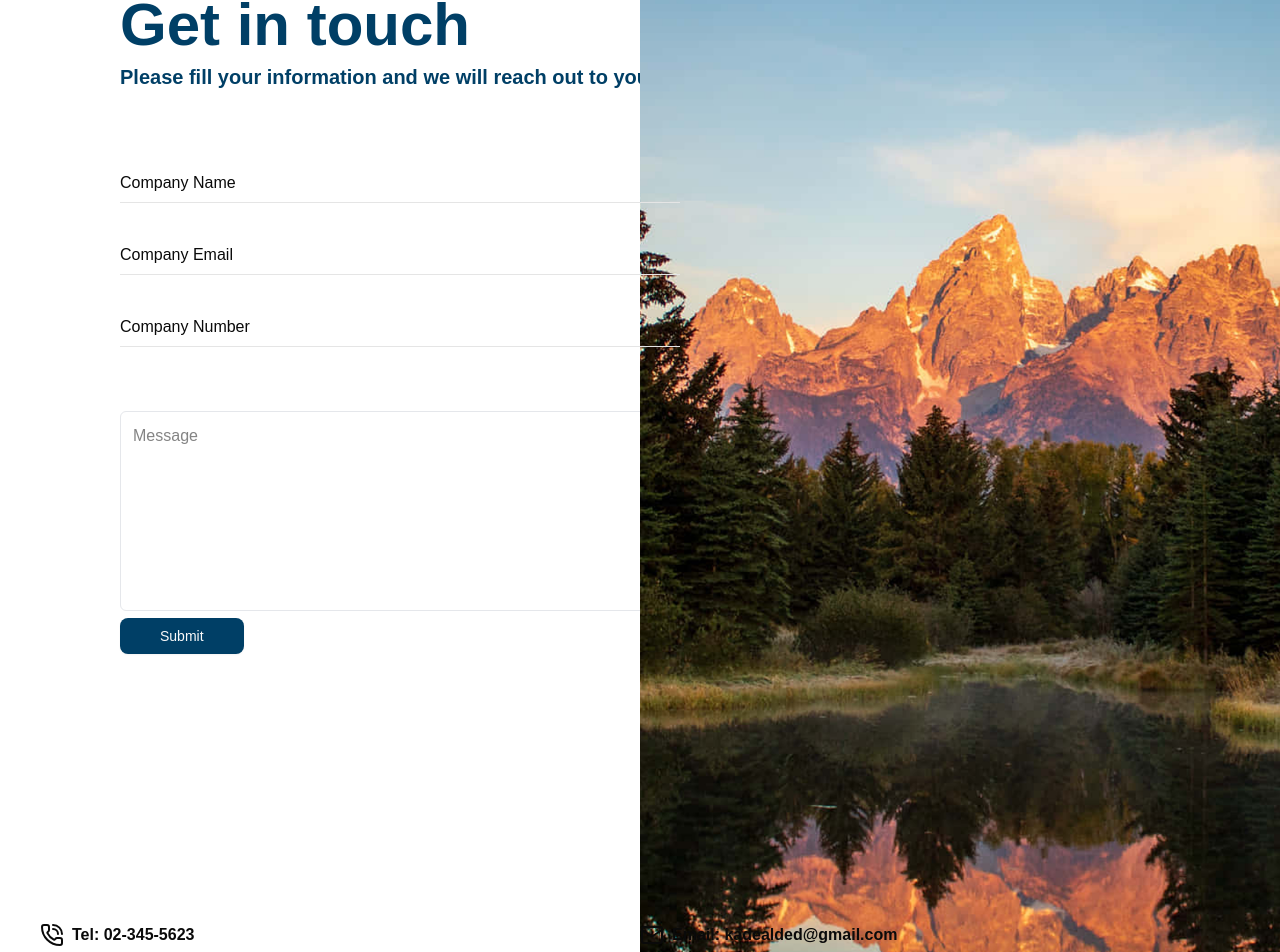
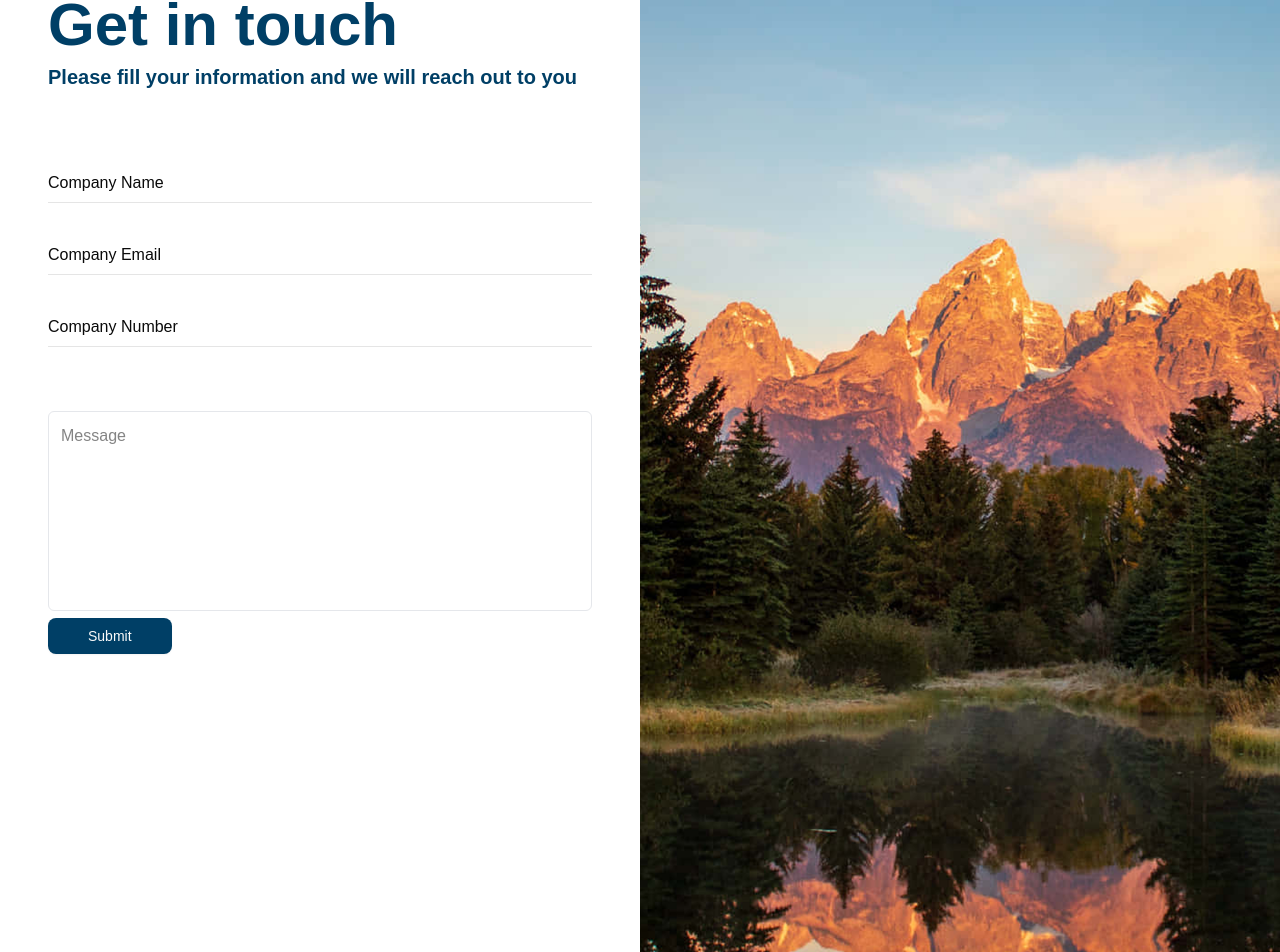
Before and after one commit to suttirakcha/ui-kadealded, a React (Vite) app: page /contact in a window 1280 px wide. Shown: the part 205-1157 px from the top of the page. Built offline with nearby package versions, Linux system fonts and the light colour scheme; a web font is replaced by a local one.

Commit message:
feat: update CSS of contact us page

```diff
--- a/src/pages/Contacts.jsx
+++ b/src/pages/Contacts.jsx
@@ -1,22 +1,27 @@
-import { authApi } from '@/api/routesApi';
-import CustomInput from '@/components/custom/CustomInput'
-import { Button } from '@/components/ui/button'
-import { contactSchema } from '@/schemas/contactSchema';
-import { yupResolver } from '@hookform/resolvers/yup';
-import { Mail, PhoneCall } from 'lucide-react'
-import React from 'react'
-import { useForm } from 'react-hook-form';
+import { authApi } from "@/api/routesApi";
+import CustomInput from "@/components/custom/CustomInput";
+import { Button } from "@/components/ui/button";
+import { contactSchema } from "@/schemas/contactSchema";
+import { yupResolver } from "@hookform/resolvers/yup";
+import { Mail, PhoneCall } from "lucide-react";
+import React from "react";
+import { useForm } from "react-hook-form";
 import { toast } from "sonner";
 
 function Contacts() {
-   const { register: contact , handleSubmit, formState, reset } = useForm({
+  const {
+    register: contact,
+    handleSubmit,
+    formState,
+    reset,
+  } = useForm({
     resolver: yupResolver(contactSchema),
   });
   const { errors, isSubmitting } = formState;
 
   const onSubmit = async (data) => {
     try {
-      const res = await authApi.post("/contactus",data)
+      const res = await authApi.post("/contactus", data);
       toast.success(res.data.message);
       reset();
     } catch (error) {
@@ -26,42 +31,66 @@ function Contacts() {
   };
 
   return (
-    <>
-      <form onSubmit={handleSubmit(onSubmit)} className='grid grid-cols-2 h-300 relative'>
-        <div className='mx-auto p-30 w-200'>
-          <p className='text-6xl font-bold text-[#003F66] mb-2'>Get in touch </p>
-          <p className='text-xl font-bold text-[#003F66] mb-15'>Please fill your information and we will reach out to you</p>
-          <div className='flex flex-col gap-4 mt-10 mb-15'>
+    <form
+      onSubmit={handleSubmit(onSubmit)}
+      className="grid lg:grid-cols-2 relative"
+    >
+      <div className="w-full px-12 py-30 gap-4 flex flex-col justify-between">
+        <div className="mx-auto w-full max-w-[600px]">
+          <p className="text-6xl font-bold text-[#003F66] mb-2">
+            Get in touch{" "}
+          </p>
+          <p className="text-xl font-bold text-[#003F66] mb-15">
+            Please fill your information and we will reach out to you
+          </p>
+          <div className="flex flex-col gap-4 mt-10 mb-15">
             <CustomInput
               label="Company Name"
               {...contact("name")}
-              error = {errors.name?.message}
-              />
+              error={errors.name?.message}
+            />
             <CustomInput
               label="Company Email"
               {...contact("email")}
-              error = {errors.email?.message}
-              />
+              error={errors.email?.message}
+            />
             <CustomInput
               label="Company Number"
               {...contact("tel_number")}
-              error = {errors.tel_number?.message}
-              />
+              error={errors.tel_number?.message}
+            />
           </div>
           <textarea
             {...contact("message")}
-            placeholder='Message'
-            className='p-3 w-full h-50 border border-gray-200 rounded-sm resize-none' >
-            </textarea>
-            {errors.message && <p className="text-sm text-red-500 mb-10">{errors.message?.message}</p>}
-          <Button variant="default" className="px-10 py-2">Submit</Button>
+            placeholder="Message"
+            className="p-3 w-full h-50 border border-gray-200 rounded-sm resize-none"
+          ></textarea>
+          {errors.message && (
+            <p className="text-sm text-red-500 mb-10">
+              {errors.message?.message}
+            </p>
+          )}
+          <Button variant="default" className="px-10 py-2">
+            Submit
+          </Button>
         </div>
-        <img src="/src/assets/contactimg.png" className='object-cover w-full h-full min-h-screen' />
-      </form>
-      <div className='absolute -bottom-88 flex left-10 font-bold'><PhoneCall className='mr-2' />Tel: 02-345-5623</div>
-      <div className='absolute -bottom-88 flex left-160 font-bold'><Mail className='mr-2' />Email: kadealded@gmail.com</div>
-    </>
-  )
+        <div className="font-bold flex max-lg:flex-col gap-4 lg:items-center justify-between">
+          <div className="flex items-center gap-2">
+            <PhoneCall className="mr-2" />
+            Tel: 02-345-5623
+          </div>
+          <div className="flex items-center gap-2">
+            <Mail className="mr-2" />
+            Email: kadealded@gmail.com
+          </div>
+        </div>
+      </div>
+      <img
+        src="/src/assets/contactimg.png"
+        className="object-cover w-full h-[400px] lg:h-full lg:min-h-screen"
+      />
+    </form>
+  );
 }
 
-export default Contacts
+export default Contacts;
```
